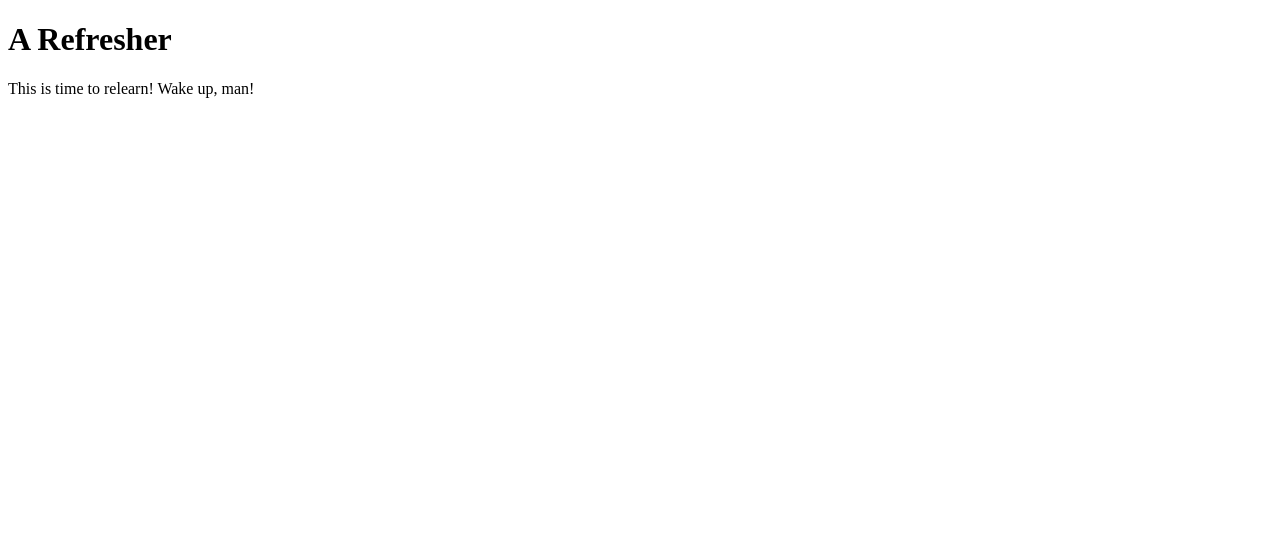
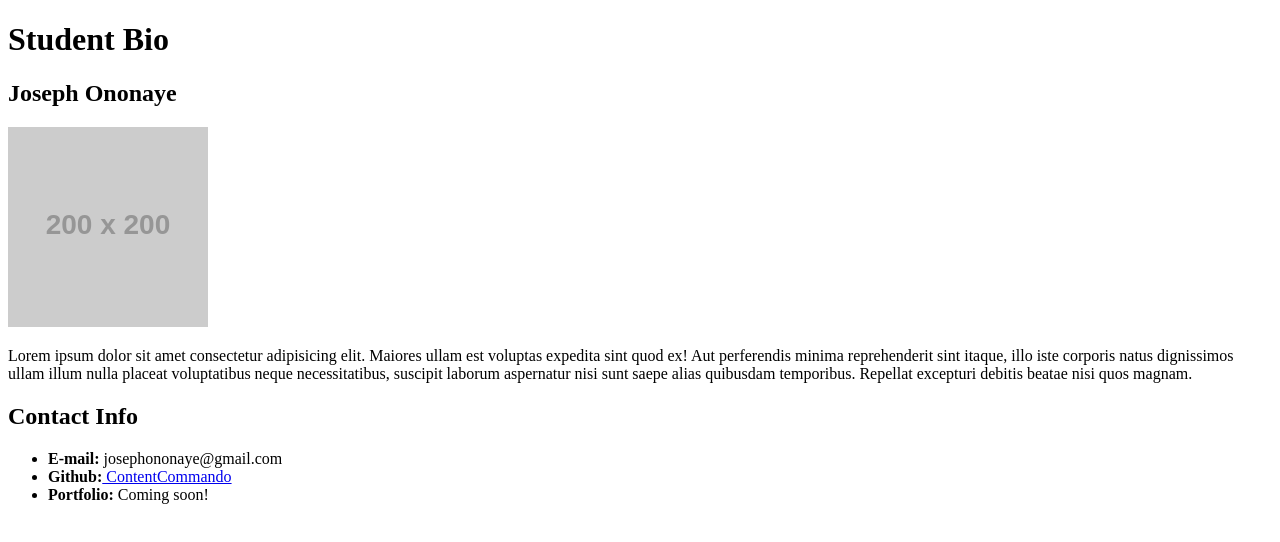
Before and after one commit to ContentCommando/relearn_git-github, a plain HTML site: page index.html in a window 1280 px wide. Drawn offline with Linux system fonts and the light colour scheme; placeholder pictures from the web are drawn by us.

Commit message:
Created student bio page

```diff
--- a/index.html
+++ b/index.html
@@ -1,12 +1,27 @@
 <!DOCTYPE html>
 <html lang="en">
+
 <head>
     <meta charset="UTF-8">
     <meta name="viewport" content="width=device-width, initial-scale=1.0">
     <title>Learner</title>
 </head>
+
 <body>
-    <h1>A Refresher</h1>
-    <p>This is time to relearn! Wake up, man!</p>
+    <h1>Student Bio</h1>
+    <h2>Joseph Ononaye</h2>
+    <img src="https://placehold.co/200x200" alt="photo-of-joseph">
+    <p>Lorem ipsum dolor sit amet consectetur adipisicing elit. Maiores ullam est voluptas expedita sint quod ex! Aut
+        perferendis minima reprehenderit sint itaque, illo iste corporis natus dignissimos ullam illum nulla placeat
+        voluptatibus neque necessitatibus, suscipit laborum aspernatur nisi sunt saepe alias quibusdam temporibus.
+        Repellat excepturi debitis beatae nisi quos magnam.
+    </p>
+    <h2>Contact Info</h2>
+    <ul>
+        <li><strong>E-mail:</strong> josephononaye@gmail.com</li>
+        <li><strong>Github:</strong><a href="https://github.com/ContentCommando"> ContentCommando</a></li>
+        <li><strong>Portfolio:</strong> Coming soon!</li>
+    </ul>
 </body>
+
 </html>
```
